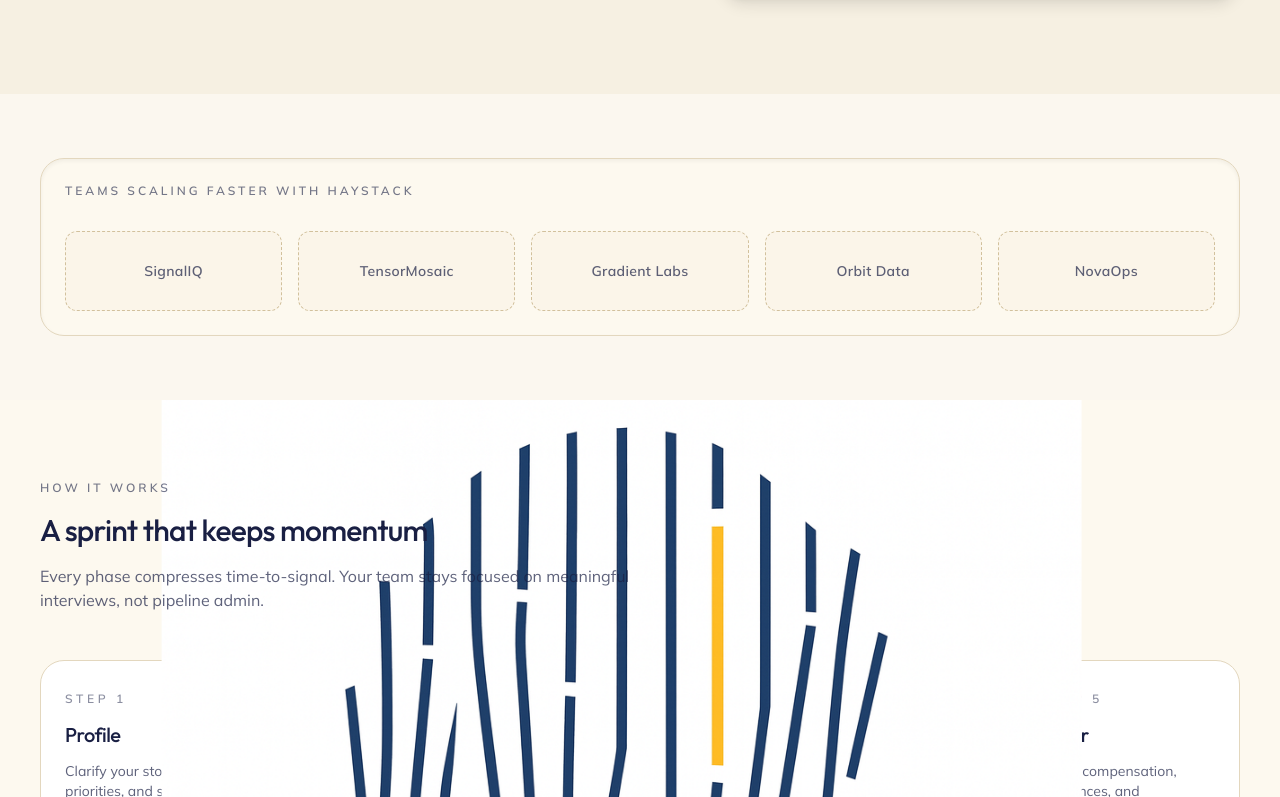
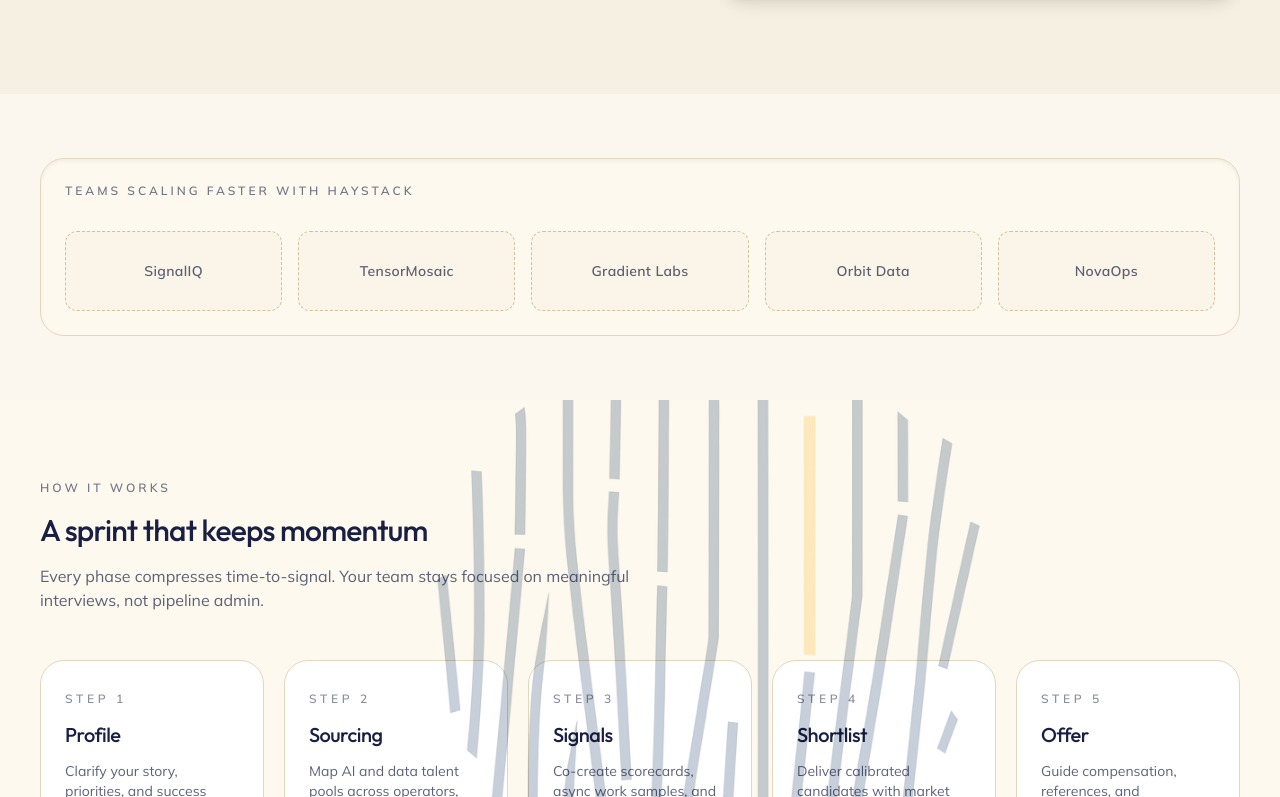
Before and after one commit to David-tech-creator/haystack, a Next.js app: page / in a window 1280 px wide. Shown: the part 723-1520 px from the top of the page. Built offline with nearby package versions, Linux system fonts and the light colour scheme.

Commit message:
style: refine how it works background logo

```diff
--- a/src/app/page.tsx
+++ b/src/app/page.tsx
@@ -44,7 +44,7 @@ function HowItWorks() {
         alt="Haystack emblem background"
         width={920}
         height={920}
-        className="pointer-events-none absolute right-1/2 top-1/2 hidden -translate-y-1/2 translate-x-[48%] opacity-18 lg:block"
+        className="pointer-events-none absolute right-1/2 top-1/2 hidden -translate-y-[62%] translate-x-[58%] opacity-25 mix-blend-multiply lg:block"
         aria-hidden
       />
       <div className="container relative flex flex-col gap-6 md:flex-row md:items-center md:justify-between">
```
